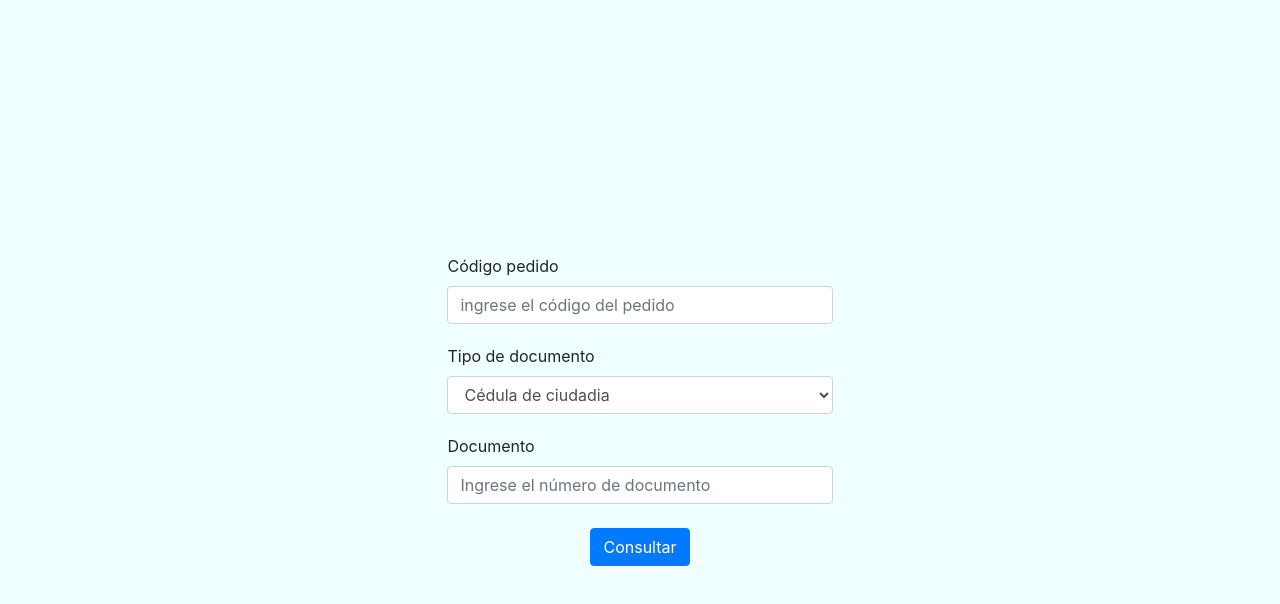
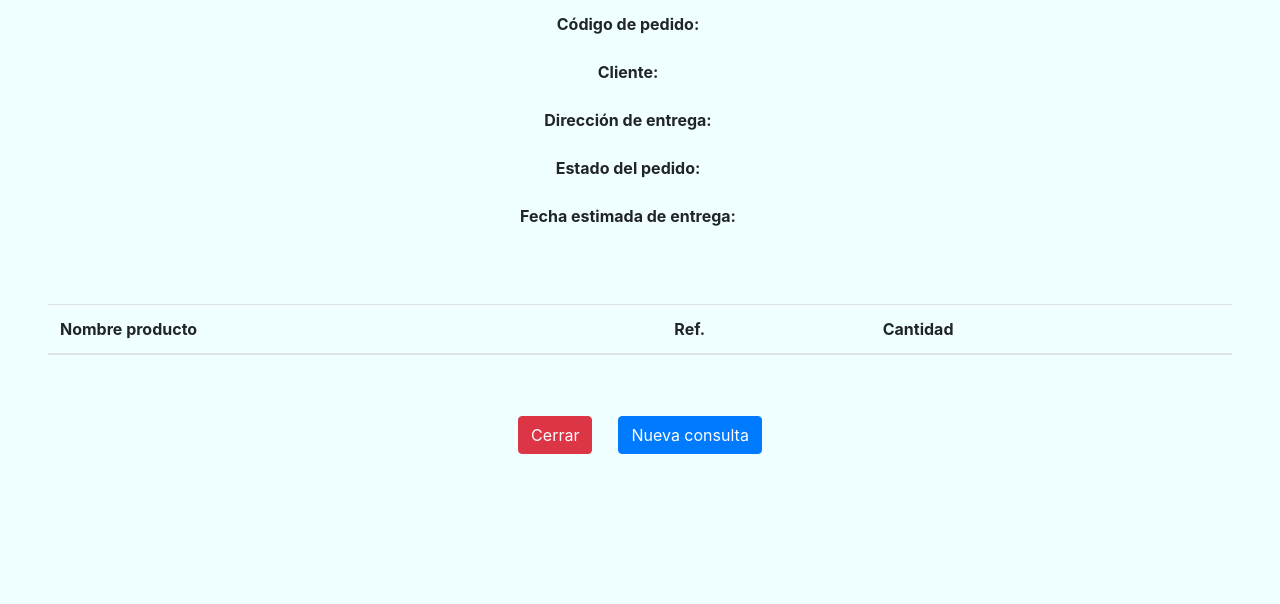
Before and after one commit to FredysMD/HU_Customers_Query, a React app: page / in a window 1280 px wide. Built offline with nearby package versions, Linux system fonts and the light colour scheme.

Commit message:
test only pratice

```diff
--- a/src/index.css
+++ b/src/index.css
@@ -1,6 +1,10 @@
 body {
   margin: 0;
   background-color:azure;
+}
+
+button{
+  margin: 13px;
 }
 
 label{
--- a/src/index.js
+++ b/src/index.js
@@ -8,7 +8,7 @@ import reportWebVitals from './reportWebVitals';
 const root = ReactDOM.createRoot(document.getElementById('root'));
 root.render(
   <React.StrictMode>
-    <Index />
+    <DetailsDeliver />
   </React.StrictMode>
 );
 
--- a/src/screens/detailsDelivery.js
+++ b/src/screens/detailsDelivery.js
@@ -12,13 +12,54 @@ const DetailsDeliver = () => {
       }
     }, [])
 
+
     return (
 
-        <div className="m-0 vh-100 row justify-content-center align-items-center">
-            <h5>Código de pedido: </h5>
-            <h5>Cliente: </h5>
-            <h5>Dirección de entrega: </h5>
-            <table className="table table-striped">
+        <div className="m-0 vh-80 row justify-content-center align-items-center">
+            <div class="text-center">
+                <table class="table table-borderless table-centralised pt-4">
+                    <tbody>
+                        <tr>
+                            <th>
+                                Código de pedido:
+                            </th>
+                            <td>
+                            </td>
+                        </tr>
+                        <tr>
+                            <th>
+                                Cliente:
+                            </th>
+                            <td>
+                            </td>
+                        </tr>
+                        <tr>
+                            <th>
+                                Dirección de entrega:
+                            </th>
+                            <td>
+                            </td>
+                        </tr>
+                        <tr>
+                            <th>
+                                Estado del pedido:
+                            </th>
+                            <td>
+
+                            </td>
+                        </tr>
+                        <tr>
+                            <th>
+                                Fecha estimada de entrega:
+                            </th>
+                            <td>
+
+                            </td>
+                        </tr>
+                    </tbody>
+                </table>
+            </div>
+            <table className="table table-striped m-5">
                 <thead>
                     <th>Nombre producto</th>
                     <th>Ref.</th>
@@ -28,9 +69,6 @@ const DetailsDeliver = () => {
 
                 </tbody>
             </table>
-            <h5>Estado del pedido: </h5>
-            <h5>Fecha estimada de entrega: </h5>
-
             <div className="row">
                 <button className="btn btn-danger" type="submit">Cerrar</button>
                 <button className="btn btn-primary" type="submit">Nueva consulta</button>
--- a/src/screens/index.js
+++ b/src/screens/index.js
@@ -3,17 +3,27 @@ import React, {useState} from "react"
 
  const Index = () => {
 
-    const [codDelivery, setCodDelivery] = useState('')
-    const [typeId, setTypeId] = useState(0)
-    const [idUser, setIdUser] = useState('')
+    const [formData, setFormData] = useState({
+        codDelivery:'',
+        typeId:'',
+        idUser:'',
+    })
     const [error, setError] = useState('')
     const [noData, setNoData] = useState('')
 
     const handleSubmit = () => {
 
-
+        console.log(formData)
 
     }
+
+    const handleChange = e =>
+        setFormData({
+            ...formData,
+            [e.target.name]: e.target.value
+        });
+
+    const { codDelivery, typeId, idUser } = formData;
 
     return (
         <div className="m-0 vh-100 row justify-content-center align-items-center">
@@ -21,31 +31,41 @@ import React, {useState} from "react"
                 <div class="row">
                     <label className="form-label">Código pedido </label>
                     <input
+                        value={codDelivery}
+                        onChange={e => handleChange(e)}
                         className="form-control"
                         name="cod"
                         type="text"
                         placeholder="ingrese el código del pedido"
+                        required
                     />
                 </div>
                 <div class="row">
                     <label className="form-label">Tipo de documento</label>
-                    <select className="form-control">
-                        <option selected value="0">Cédula de ciudadia</option>
+                    <select
+                        onChange={e => handleChange(e)}
+                        className="form-control"
+                        required
+                    >
+                        <option value="0">Cédula de ciudadia</option>
                         <option value="1">Tarjeta identidad</option>
                     </select>
                 </div>
                 <div class="row">
                     <label className="form-label">Documento</label>
                     <input
+                        value={idUser}
+                        onChange={e => handleChange(e)}
                         className="form-control"
                         name="idUser"
                         type="number"
                         placeholder="Ingrese el número de documento"
+                        required
                     />
                 </div>
                 <div class="row">
                     <div class="col text-center pt-4">
-                    <button className="btn btn-primary" type="submit">Consultar</button>
+                        <button className="btn btn-primary" type="submit">Consultar</button>
                     </div>
                 </div>
             </form>
```
